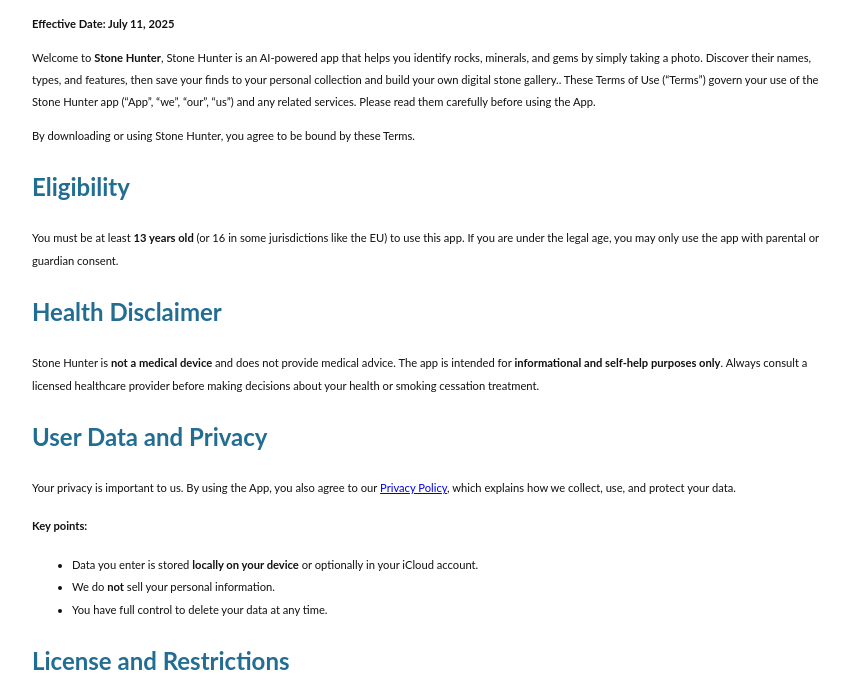
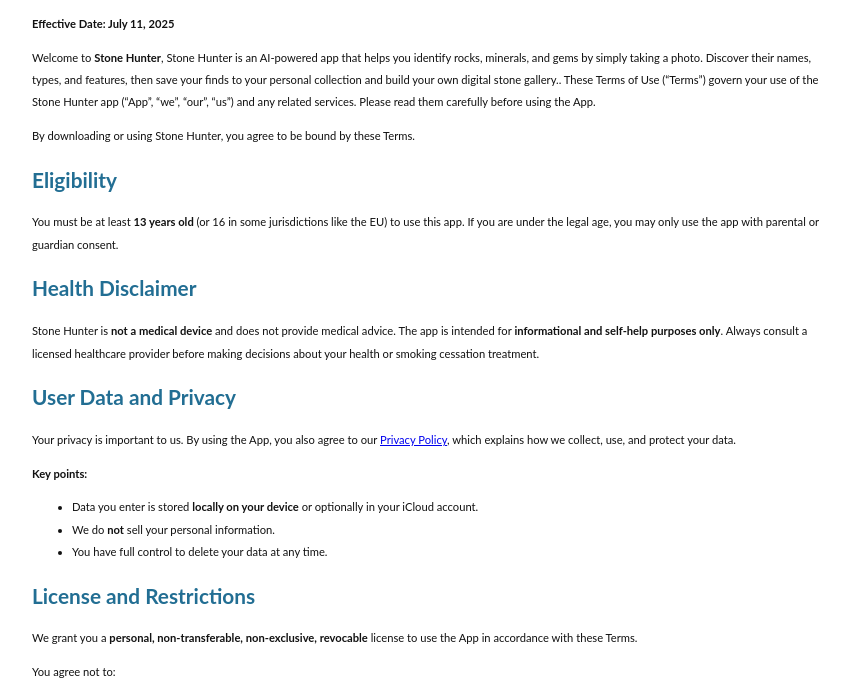
Before and after one commit to hoenheimer/Stone_Hunter-Terms_Of_Use, a plain HTML site: page index.html in a window 1280 px wide. Shown: the part 99-791 px from the top of the page, without its empty margins (208-1058 px from the left). Drawn offline with Linux system fonts and the light colour scheme.

Commit message:
修改间距

```diff
--- a/index.html
+++ b/index.html
@@ -11,16 +11,15 @@
             /* 底部距离*/
             margin-bottom: 1rem;
             /* 顶部距离*/
-            margin-top: 1rem;
             color: #111111;
         }
 
         h2 {/*一级标题标题*/
-            font-size: 1.5rem;
+            font-size: 1.3rem;
             /* 底部距离*/
-            margin-bottom: 1rem;
+            margin-bottom: 0.7rem;
             /* 顶部距离*/
-            margin-top: 1rem;
+            margin-top: 0.7rem;
             color: #226e93;
             font-family: 'Lato';
             font-style: normal;
@@ -30,9 +29,9 @@
             /* 标题字号*/
             font-size: 0.7rem;
             /* 底部距离*/
-            margin-bottom: 1rem;
+            margin-bottom: 0.7rem;
             /* 顶部距离*/
-            margin-top: 1rem;
+            margin-top: 0.7rem;
             color: #111111;
         }
 
```
